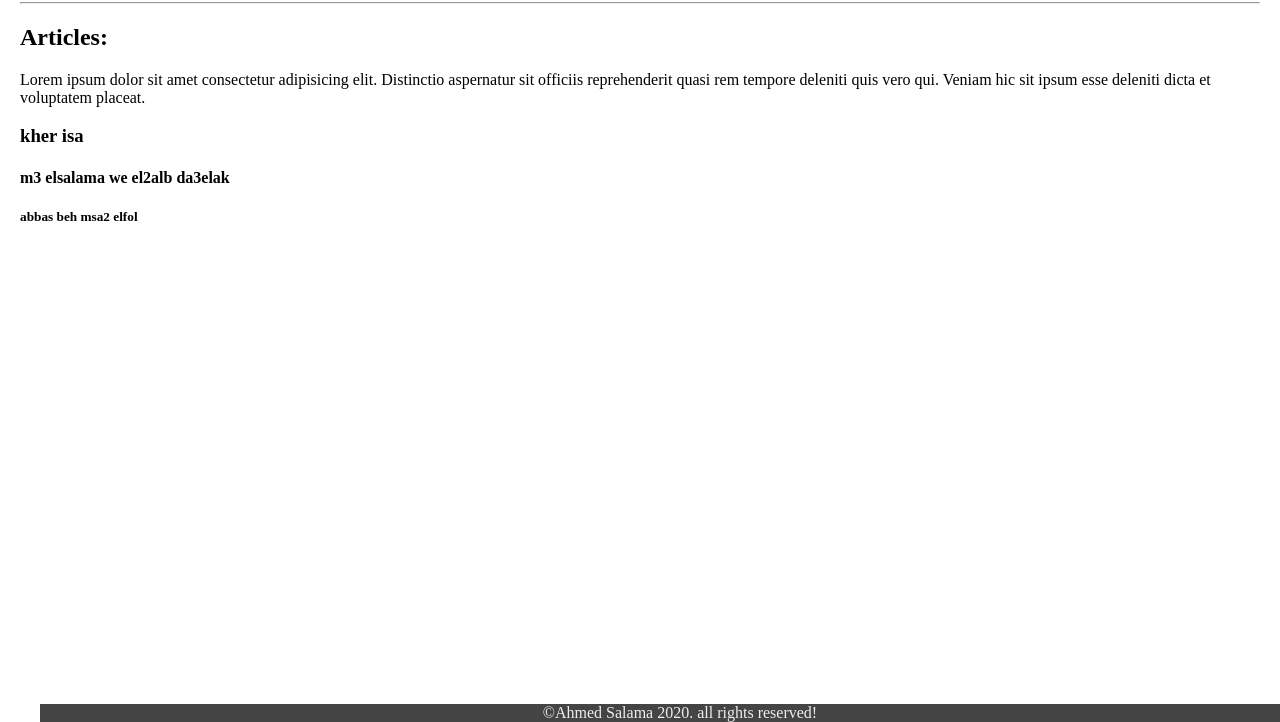
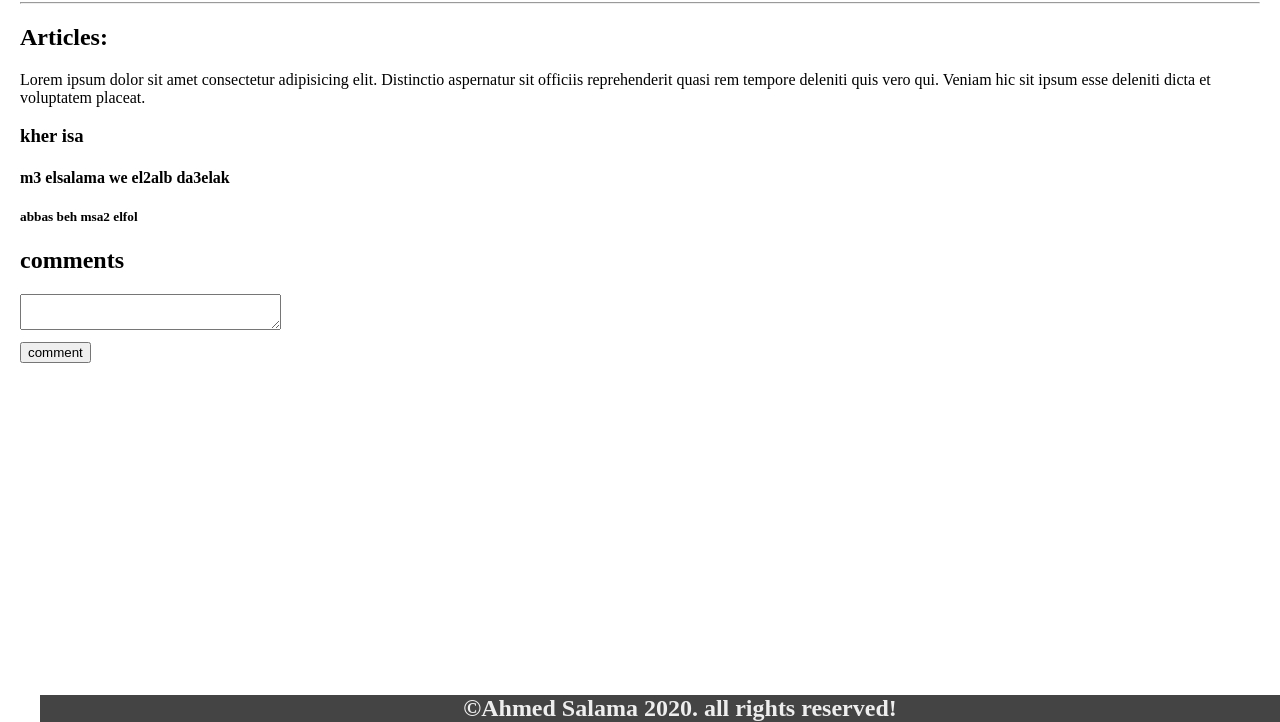
Before and after one commit to salamlak/learn_git, a plain HTML site: page index.html in a window 1280 px wide. Shown: the part 78-800 px from the top of the page. Drawn offline with Linux system fonts and the light colour scheme.

Commit message:
add comment section

```diff
--- a/index.html
+++ b/index.html
@@ -18,6 +18,10 @@
         <h3>kher isa<h3>
          <h4>m3 elsalama we el2alb da3elak</h4>
          <h5>abbas beh msa2 elfol</h5>
+         <h2>comments<h2>
+            <textarea cols="30"></textarea>
+            <br>
+            <button>comment</button>
 
 
     <main>
```
